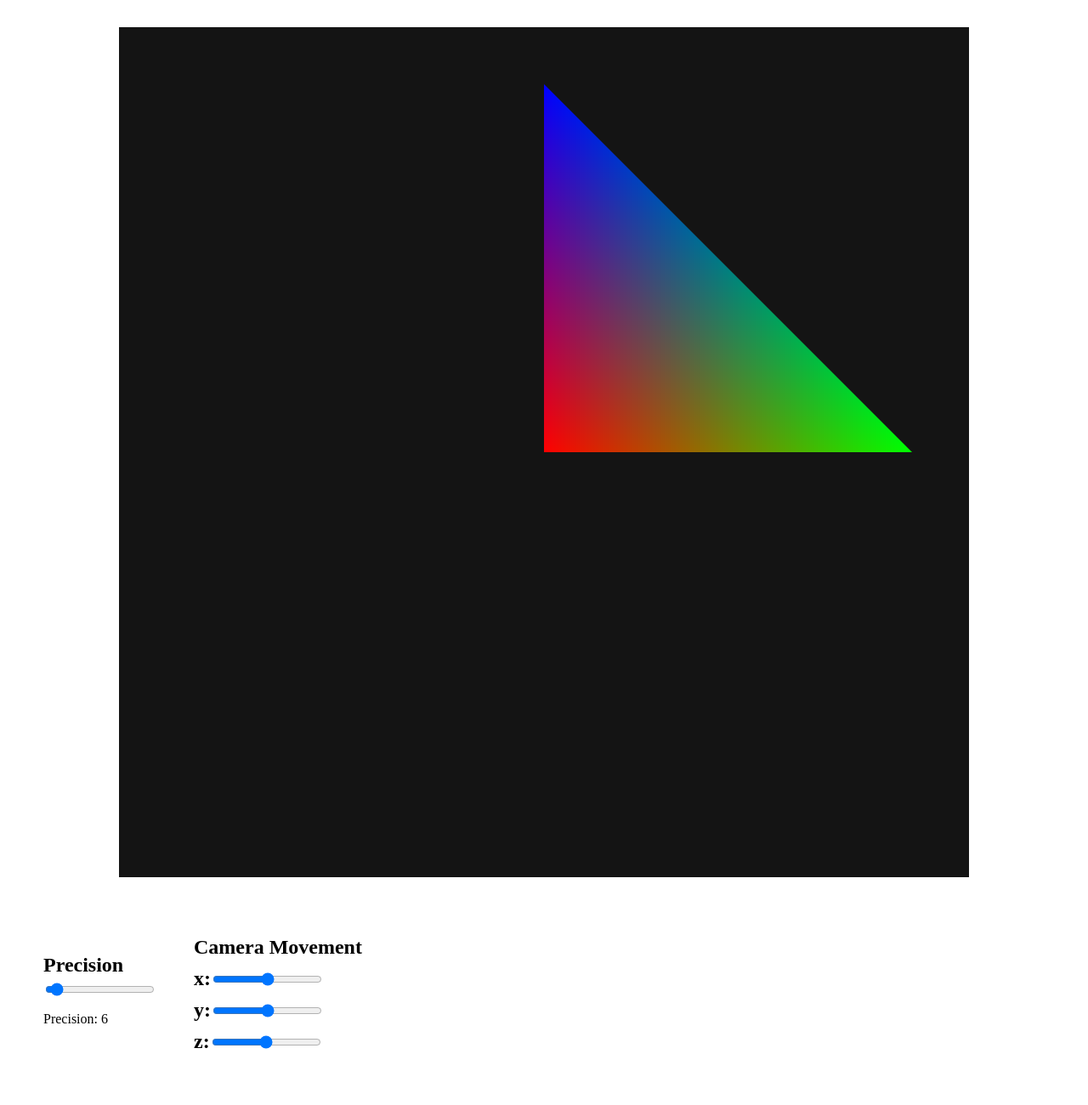
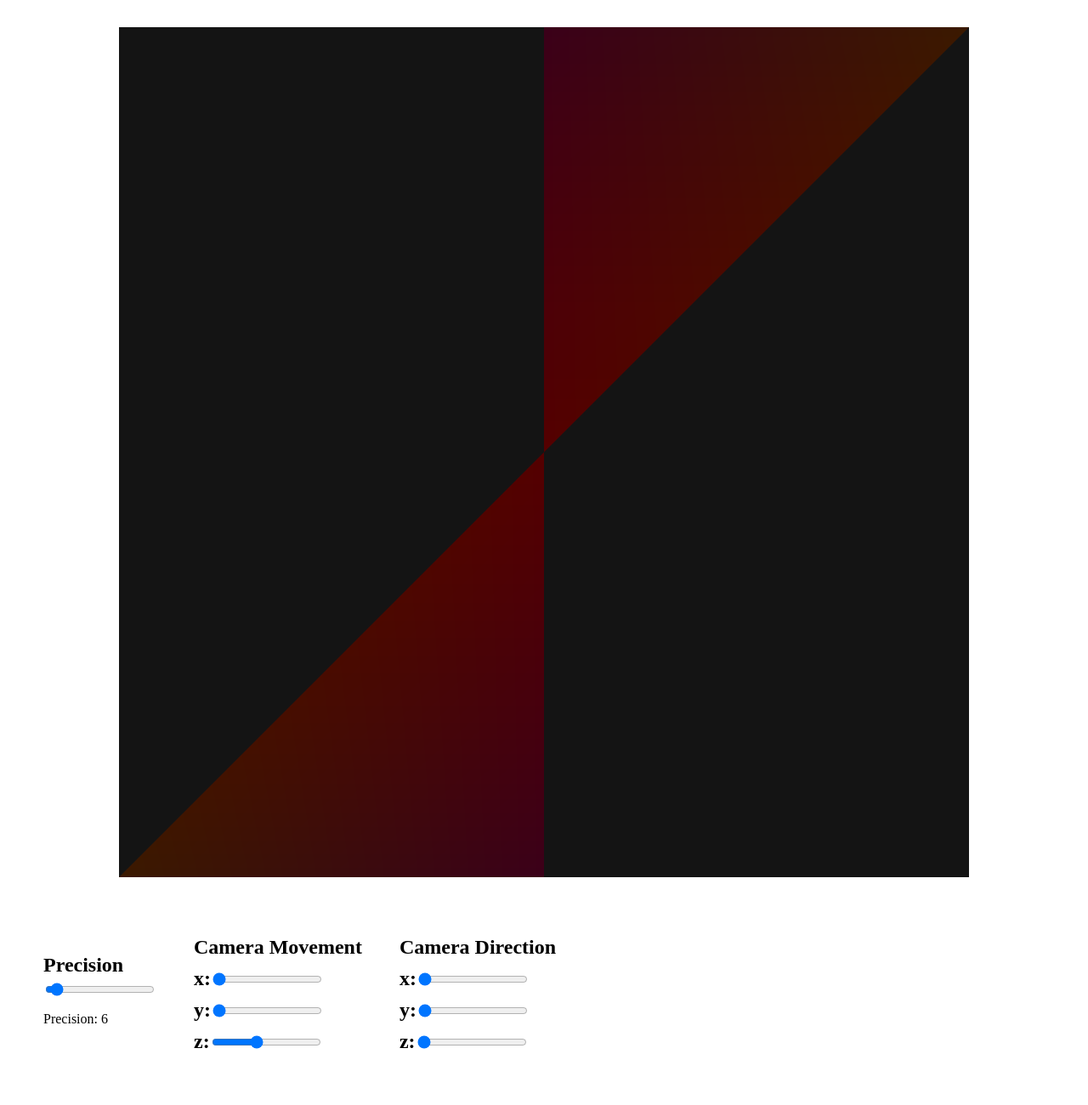
Before and after one commit to olszewskib/BezierSurfaceGraphicEngine, a website with bundled scripts: page public/index.html in a window 1280 px wide. Shown: the top 1300 px of the page at 85% size. Built offline with nearby package versions, Linux system fonts and the light colour scheme.

Commit message:
drawing multiple triangles works

```diff
--- a/public/index.html
+++ b/public/index.html
@@ -29,13 +29,27 @@
               <h2>Camera Movement</h2>
               <li class="centered-range">
                 <h2>x:</h2>
-                <input type="range"></li>
+                <input type="range" id="xCamera" min="0" max="500" value="0"></li>
               <li class="centered-range">
                 <h2>y:</h2>
-                <input type="range"></li>
+                <input type="range" id="yCamera" min="0" max="500" value="0"></li>
               <li class="centered-range">
                 <h2 margin="0">z:</h2>
-                <input type="range"></li>
+                <input type="range" id="zCamera" min="0" max="500" value="200"></li>
+            </ul>
+          </td>
+          <td>
+            <ul>
+              <h2>Camera Direction</h2>
+              <li class="centered-range">
+                <h2>x:</h2>
+                <input type="range" id="xCameraDirection" min="0" max="500" value="0"></li>
+              <li class="centered-range">
+                <h2>y:</h2>
+                <input type="range" id="yCameraDirection" min="0" max="500" value="0"></li>
+              <li class="centered-range">
+                <h2 margin="0">z:</h2>
+                <input type="range" id="zCameraDirection" min="0" max="500" value="0"></li>
             </ul>
           </td>
         </tr>
--- a/src/BezierSurface.ts
+++ b/src/BezierSurface.ts
@@ -38,4 +38,29 @@ export class BezierSurface {
         this.controlPoints[i][j].z = newZ;
     }
 
+    static B(t: number, i: number): number {
+        switch(i) {
+            case 0:
+                return (1-t) * (1-t) * (1-t);
+            case 1:
+                return 3 * (1-t) * (1-t) * t;
+            case 2:
+                return 3 * (1-t) * t * t;
+            case 3:
+                return t * t * t;
+            default:
+                return 0;
+        }
+    }
+
+    P(u: number, v: number): number {
+        var result:number = 0;
+
+        for(let i:number = 0; i<this.degree; i++) {
+            for(let j:number = 0; j<this.degree; j++) {
+                result += BezierSurface.B(u,i) * BezierSurface.B(v,j) * this.controlPoints[i][j].z;
+            }
+        }
+        return result;
+    }
 }
--- a/src/index.ts
+++ b/src/index.ts
@@ -5,7 +5,7 @@ import { M4 } from "./m4";
 import { deg2rad } from "./models/angles";
 import { Triangle } from "./models/triangle";
 import { Vec3 } from "./models/vec3";
-import { TriangleMesh } from "./triangleMesh";
+import { TriangleMesh, getNormals, getVertices } from "./triangleMesh";
 import { createStaticVertexBuffer, getProgram } from "./webGL";
 
 
@@ -45,46 +45,84 @@ zSlider.addEventListener("input", function() {
 })
 
 
-function getNormals(mesh: TriangleMesh) {
-
-    var normals: number[] = new Array();
-
-    mesh.triangles.forEach( triangle => {
-        if(!triangle.p1.normal || !triangle.p2.normal || !triangle.p3.normal) {
-            throw new Error("VertexNormalIsUndefined");
-        }
-
-        var p1 = triangle.p1.normal.getVec3ForBuffer();
-        normals.push(...p1)
-        var p2 = triangle.p2.normal.getVec3ForBuffer();
-        normals.push(...p2)
-        var p3 = triangle.p3.normal.getVec3ForBuffer();
-        normals.push(...p3)
-    })
-
-    var cpuBuffer: Float32Array = new Float32Array(normals);
-    return cpuBuffer;
-}
 
 const canvasSize: number = 1000;
 const defaultPrecision: number = 4;
-const mesh = new TriangleMesh(canvasSize,defaultPrecision);
+const mesh = new TriangleMesh(canvasSize,defaultPrecision,surface);
 
 
 const triangleNormals = getNormals(mesh);
+//const triangleVertices = getVertices(mesh);
+//console.log(triangleVertices);
+
+
 const triangleVertices = new Float32Array([
-    0,0,0,
-    100,0,0,
-    0,100,0
+    0,0,100,
+    250,250,0,
+    0,250,0,
+    0,0,100,
+    -250,-250,0,
+    0,-250,0
 ]);
 
+
 const rgbTriangleColors = new Uint8Array([
+    255, 0, 0,
+    0, 255, 0,
+    0, 0, 255,
     255, 0, 0,
     0, 255, 0,
     0, 0, 255,
 ]);
 
 
+const xCameraSlider = document.getElementById("xCamera") as HTMLInputElement;
+const yCameraSlider = document.getElementById("yCamera") as HTMLInputElement;
+const zCameraSlider = document.getElementById("zCamera") as HTMLInputElement;
+if(xCameraSlider == null || yCameraSlider == null || zCameraSlider == null) {
+    throw new Error("CameraSlidersError");
+}
+
+var xCamera: number = 0;
+var yCamera: number = 0;
+var zCamera: number = 200;
+
+xCameraSlider.addEventListener("input", function() {
+    xCamera = parseInt(xCameraSlider.value,10);
+    drawTriangles();
+});
+yCameraSlider.addEventListener("input", function() {
+    yCamera = parseInt(yCameraSlider.value,10);
+    drawTriangles();
+});
+zCameraSlider.addEventListener("input", function() {
+    zCamera = parseInt(zCameraSlider.value,10);
+    drawTriangles();
+});
+
+const xCameraDirectionSlider = document.getElementById("xCameraDirection") as HTMLInputElement;
+const yCameraDirectionSlider = document.getElementById("yCameraDirection") as HTMLInputElement;
+const zCameraDirectionSlider = document.getElementById("zCameraDirection") as HTMLInputElement;
+if(xCameraDirectionSlider == null || yCameraDirectionSlider == null || zCameraDirectionSlider == null) {
+    throw new Error("CameraSlidersError");
+}
+
+var xCameraDirection: number = 0;
+var yCameraDirection: number = 0;
+var zCameraDirection: number = 0;
+
+xCameraDirectionSlider.addEventListener("input", function() {
+    xCameraDirection = parseInt(xCameraDirectionSlider.value,10);
+    drawTriangles();
+});
+yCameraDirectionSlider.addEventListener("input", function() {
+    yCameraDirection = parseInt(yCameraDirectionSlider.value,10);
+    drawTriangles();
+});
+zCameraDirectionSlider.addEventListener("input", function() {
+    zCameraDirection = parseInt(zCameraDirectionSlider.value,10);
+    drawTriangles();
+});
 
 function drawTriangles() {
 
@@ -105,8 +143,6 @@ function drawTriangles() {
     if(!drawTriangleProgram) {
         throw new Error("getProgramError");
     }
-
-
 
     // loading data to vertex buffers
     const triangleBuffer = createStaticVertexBuffer(gl, triangleVertices);
@@ -159,8 +195,8 @@ function drawTriangles() {
     var projectionMatrix = M4.perspective(deg2rad(60),canvas.clientWidth/canvas.clientHeight,1,2000);
 
     // This matrix positions the camera in the world
-    var cameraPosition: Vec3 = new Vec3(0,0,200); // location of the camera in the space
-    var targetPosition: Vec3 = new Vec3(0,0,0); // this dictates in which direction the camera is pointing
+    var cameraPosition: Vec3 = new Vec3(xCamera,yCamera,zCamera); // location of the camera in the space
+    var targetPosition: Vec3 = new Vec3(xCameraDirection,yCameraDirection,zCameraDirection); // this dictates in which direction the camera is pointing
     var upVector: Vec3 = new Vec3(0,1,0); // this set the "up" direction of the world;
     var cameraMatrix = M4.pointAt(cameraPosition, targetPosition, upVector);
 
@@ -184,12 +220,11 @@ function drawTriangles() {
     gl.uniformMatrix4fv(worldLocation, false, worldMatrix.convert());
     gl.uniformMatrix4fv(worldViewProjectionLocation, false, worldViewProjectionMatrix.convert());
 
-    var vec = new Vec3(0,0,1);
+    var vec = new Vec3(0.5,0.7,0.3);
     vec.normalize();
-    gl.uniform3fv(reverseLightDirection, [0,0,1]);
+    gl.uniform3fv(reverseLightDirection, vec.getVec3ForBuffer());
 
-
-    gl.drawArrays(gl.TRIANGLES, 0, 3);
+    gl.drawArrays(gl.TRIANGLES, 0, 6);
 }
 
 drawTriangles();
--- a/src/models/vertex.ts
+++ b/src/models/vertex.ts
@@ -21,4 +21,8 @@ export class Vertex {
     setColor(color: Vec4) {
         this.color = color;
     }
+
+    getVec3ForBuffer(): number[] {
+        return new Array(this.x,this.y,this.z);
+    }
 }
--- a/src/triangleMesh.ts
+++ b/src/triangleMesh.ts
@@ -1,16 +1,19 @@
 import { Vec3 } from "./models/vec3";
 import { Vertex } from "./models/vertex";
 import { Triangle } from "./models/triangle";
+import { BezierSurface } from "./BezierSurface";
 
 export class TriangleMesh {
     size: number;
     precision: number;
     triangles: Triangle[];
+    surface:BezierSurface;
 
-    constructor( size: number, precision: number ) {
+    constructor( size: number, precision: number, surface: BezierSurface ) {
         this.size = size;
         this.precision = precision;
         this.triangles = [];
+        this.surface = surface;
         this.construct();
     }
 
@@ -20,15 +23,15 @@ export class TriangleMesh {
         for(let i=0; i<this.precision; i++) {
             for(let j=0; j<this.precision; j++) {
 
-                // Default z value is 0 and normal vector is [0,0,1] iow pointing up
+                // Default normal vector is [0,0,1] iow pointing up
 
-                var p1 = new Vertex(edgeLenght * j, edgeLenght * i,0);
+                var p1 = new Vertex(edgeLenght * j, edgeLenght * i, this.surface.P(edgeLenght * j,edgeLenght * i));
                 p1.setNormal(new Vec3(0,0,1));
 
-                var p2 = new Vertex(edgeLenght * j, edgeLenght * (i+1),0);
+                var p2 = new Vertex(edgeLenght * j, edgeLenght * (i+1), this.surface.P(edgeLenght * j,edgeLenght * (i+1)));
                 p2.setNormal(new Vec3(0,0,1));
 
-                var p3 = new Vertex(edgeLenght * (j+1), edgeLenght * (i+1),0);
+                var p3 = new Vertex(edgeLenght * (j+1), edgeLenght * (i+1), this.surface.P(edgeLenght * (j+1),edgeLenght * (i+1)));
                 p3.setNormal(new Vec3(0,0,1));
 
                 var t = new Triangle(p1,p2,p3);
@@ -36,6 +39,48 @@ export class TriangleMesh {
             }
         }
     }
+}
+
+export function getNormals(mesh: TriangleMesh): Float32Array {
+
+    var normals: number[] = new Array();
+
+    mesh.triangles.forEach( triangle => {
+        if(!triangle.p1.normal || !triangle.p2.normal || !triangle.p3.normal) {
+            throw new Error("VertexNormalIsUndefined");
+        }
+
+        var p1 = triangle.p1.normal.getVec3ForBuffer();
+        normals.push(...p1)
+        var p2 = triangle.p2.normal.getVec3ForBuffer();
+        normals.push(...p2)
+        var p3 = triangle.p3.normal.getVec3ForBuffer();
+        normals.push(...p3)
+    })
+
+    var cpuBuffer: Float32Array = new Float32Array(normals);
+    return cpuBuffer;
+}
+
+export function getVertices(mesh: TriangleMesh): Float32Array {
+
+    var vertices: number[] = new Array();
+
+    mesh.triangles.forEach( triangle => {
+        if(!triangle.p1 || !triangle.p2 || !triangle.p3) {
+            throw new Error("VertexNormalIsUndefined");
+        }
+
+        var p1 = triangle.p1.getVec3ForBuffer();
+        vertices.push(...p1)
+        var p2 = triangle.p2.getVec3ForBuffer();
+        vertices.push(...p2)
+        var p3 = triangle.p3.getVec3ForBuffer();
+        vertices.push(...p3)
+    })
+
+    var cpuBuffer: Float32Array = new Float32Array(vertices);
+    return cpuBuffer;
 }
 
 function drawTriangle(context: CanvasRenderingContext2D, triangle: Triangle){
```
